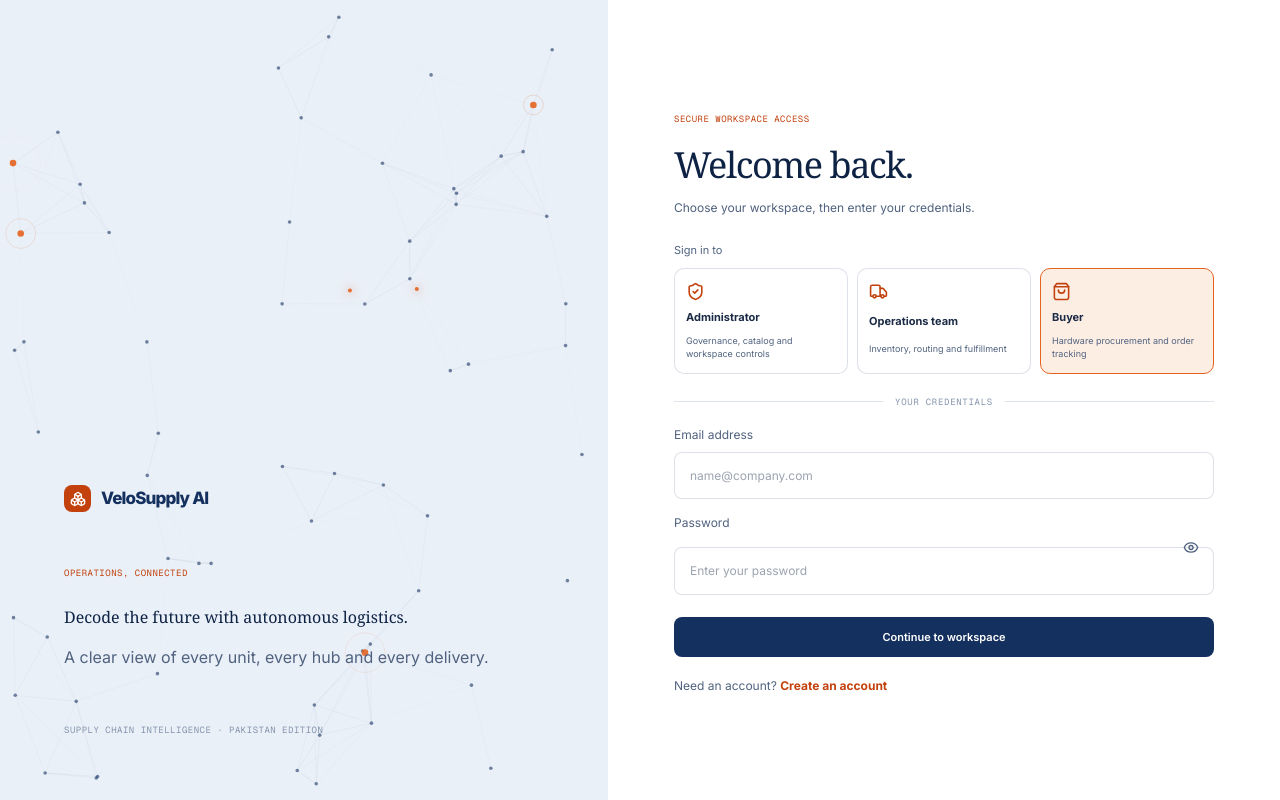
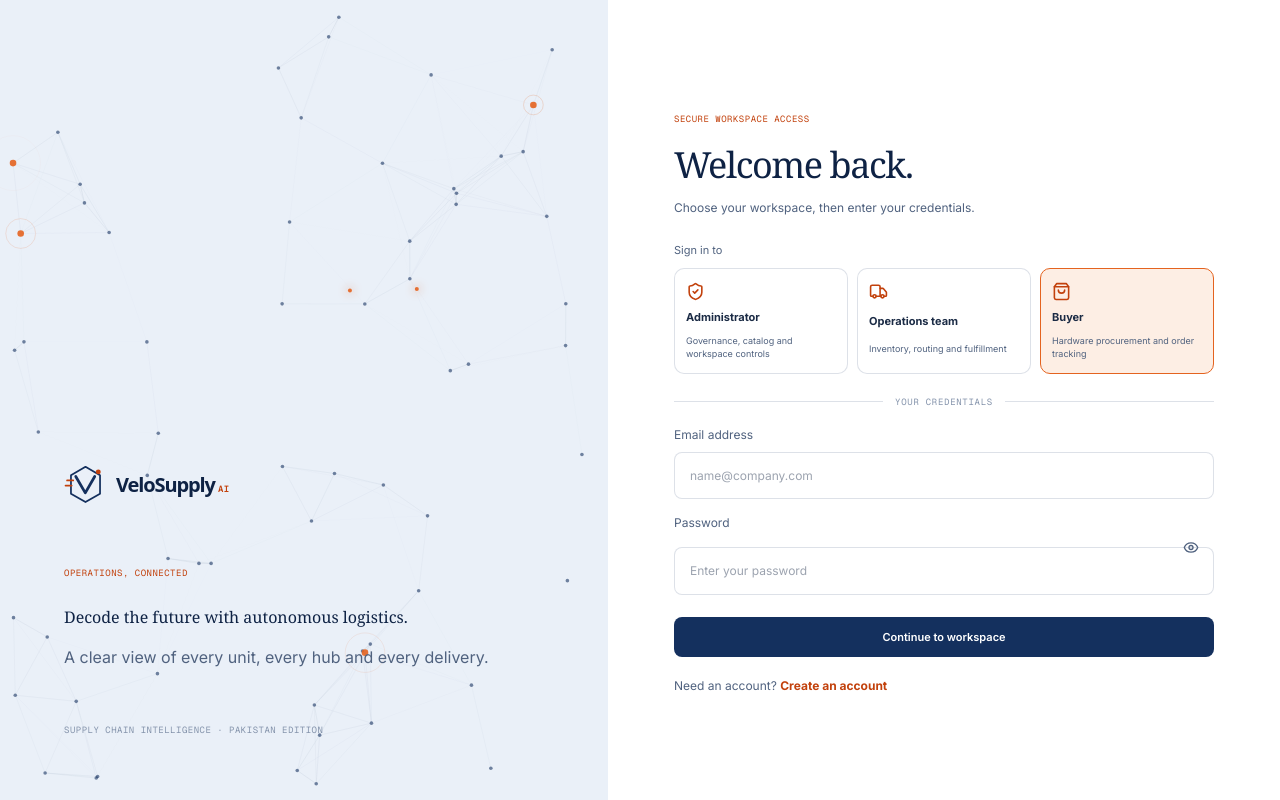
Before and after one commit to haseebsoul/velosupply-ai, a React (Vite) app in the folder frontend/: page /login in a window 1280 px wide. Built offline with nearby package versions, Linux system fonts and the light colour scheme.

Commit message:
ui: apply bespoke VeloSupply logo to public entry

```diff
--- a/frontend/src/pages/LoginPage.tsx
+++ b/frontend/src/pages/LoginPage.tsx
@@ -1,6 +1,7 @@
 import { useEffect, useRef, useState } from 'react'
 import { Link, useNavigate } from 'react-router-dom'
-import { Eye, EyeOff, Boxes, ShieldCheck, ShoppingBag, Truck } from 'lucide-react'
+import { Eye, EyeOff, ShieldCheck, ShoppingBag, Truck } from 'lucide-react'
+import { VeloSupplyLogo } from '../components/VeloSupplyLogo'
 import { z } from 'zod'
 import { useForm } from 'react-hook-form'
 import { zodResolver } from '@hookform/resolvers/zod'
@@ -218,7 +219,7 @@ export function LoginPage() {
     <section className="login-art">
       <NetworkCanvas />
       <div className="login-art-copy">
-        <Link className="brand" to="/" style={{ color: 'var(--ink)' }}><span className="brand-mark"><Boxes size={16} /></span> VeloSupply AI</Link>
+        <VeloSupplyLogo size="lg" />
         <span className="mono-label login-kicker">OPERATIONS, CONNECTED</span>
         <h1>Decode the future with autonomous logistics.</h1>
         <p className="ops-muted">A clear view of every unit, every hub and every delivery.</p>
```
